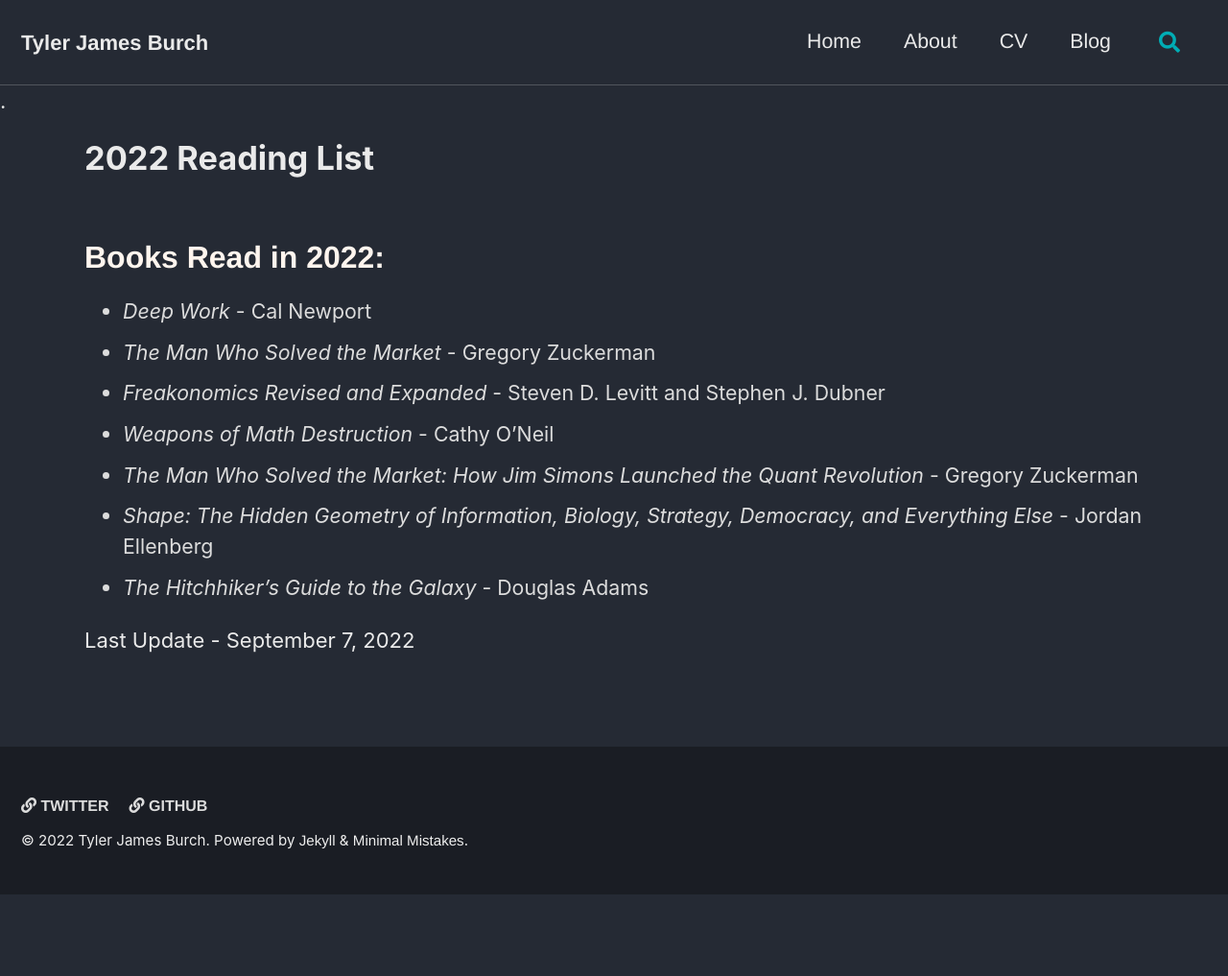
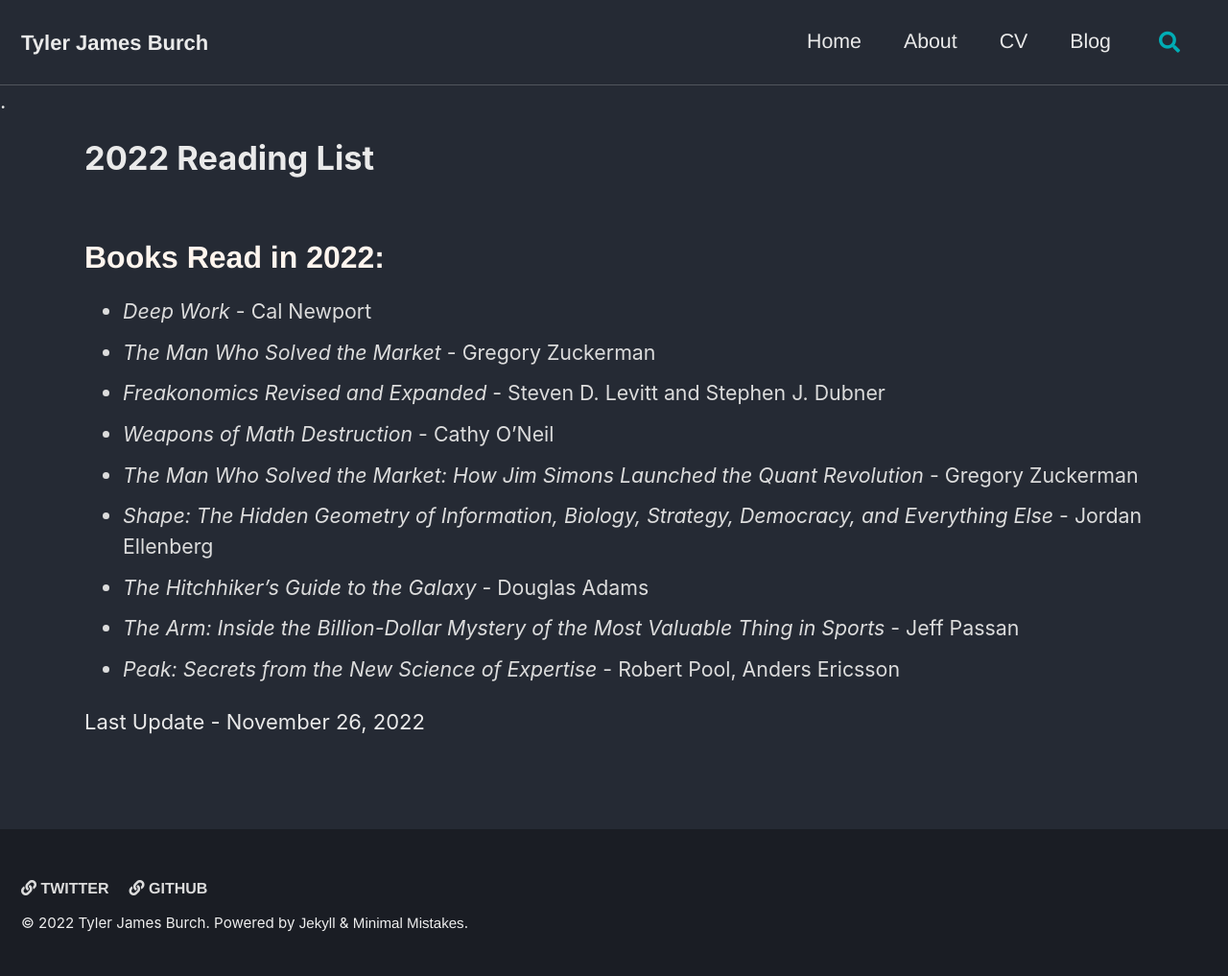
Before and after one commit to tjburch/tjburch.github.io, a Jekyll site: the page built from _other/2022readinglist.md, in a window 1280 px wide. Shown: the whole page at 96% size. Built offline with Jekyll 4.4.1, drawn with Linux system fonts in a browser that asks for light colours; cached includes are drawn as plain includes; before the commit the page ends 932 px from its top, so only the background shows below that.

Commit message:
add a couple of books

```diff
--- a/_other/2022readinglist.md
+++ b/_other/2022readinglist.md
@@ -15,5 +15,7 @@ date: 2022-01-01
 - _The Man Who Solved the Market: How Jim Simons Launched the Quant Revolution_ - Gregory Zuckerman
 - _Shape: The Hidden Geometry of Information, Biology, Strategy, Democracy, and Everything Else_ - Jordan Ellenberg
 - _The Hitchhiker's Guide to the Galaxy_ - Douglas Adams
+- _The Arm: Inside the Billion-Dollar Mystery of the Most Valuable Thing in Sports_ - Jeff Passan
+- _Peak: Secrets from the New Science of Expertise_ -  Robert Pool, Anders Ericsson
 
-Last Update - September 7, 2022
+Last Update - November 26, 2022
```
